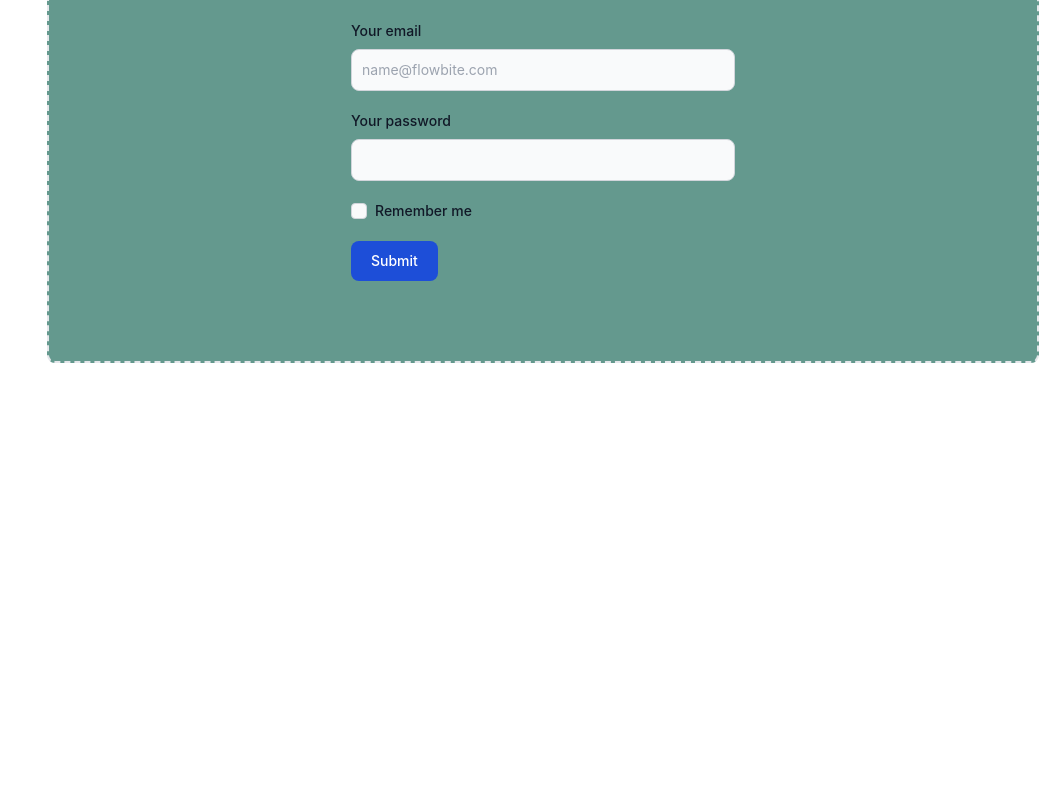
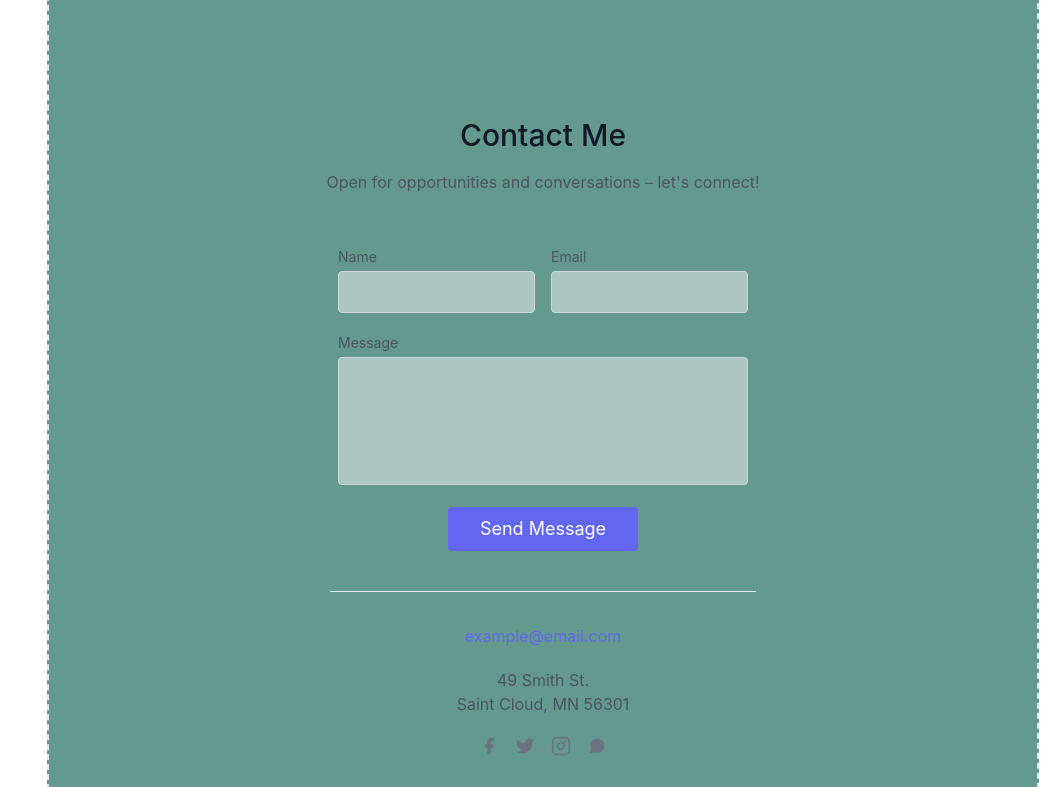
Before and after one commit to dhawansolanki/rajani-portfolio, a React (Create React App) app: page / in a window 1280 px wide. Shown: the part 4813-5600 px from the top of the page, without its empty margins (225-1280 px from the left). Before the commit the page ends 5192 px from the top, so only its background shows below. Built offline with nearby package versions, Linux system fonts and the light colour scheme; the HTML template or start-up script is replaced by a standard one.

Commit message:
Updated Contact Page

```diff
--- a/src/Contact.js
+++ b/src/Contact.js
@@ -6,27 +6,70 @@
     <div class="py-8 px-4 mx-auto max-w-screen-xl  lg:py-16 lg:px-12">
         <h1 class="mb-4 text-4xl font-extrabold tracking-tight leading-none text-gray-900 md:text-5xl lg:text-6xl dark:text-gray-900">Contact</h1>
 
-
-<form class="max-w-sm mx-auto">
-  <div class="mb-5">
-    <label for="email" class="block mb-2 text-sm font-medium text-gray-900 dark:text-white">Your email</label>
-    <input type="email" id="email" class="bg-gray-50 border border-gray-300 text-gray-900 text-sm rounded-lg focus:ring-blue-500 focus:border-blue-500 block w-full p-2.5 dark:bg-gray-700 dark:border-gray-600 dark:placeholder-gray-400 dark:text-white dark:focus:ring-blue-500 dark:focus:border-blue-500" placeholder="name@flowbite.com" required/>
+    <section class="text-gray-600 body-font relative">
+    <div class="container px-5 py-24 mx-auto">
+      <div class="flex flex-col text-center w-full mb-12">
+        <h1 class="sm:text-3xl text-2xl font-medium title-font mb-4 text-gray-900">Contact Me</h1>
+        <p class="lg:w-2/3 mx-auto leading-relaxed text-base">Open for opportunities and conversations – let's connect!</p>
+      </div>
+      <div class="lg:w-1/2 md:w-2/3 mx-auto">
+        <div class="flex flex-wrap -m-2">
+          <div class="p-2 w-1/2">
+            <div class="relative">
+              <label for="name" class="leading-7 text-sm text-gray-600">Name</label>
+              <input type="text" id="name" name="name" class="w-full bg-gray-100 bg-opacity-50 rounded border border-gray-300 focus:border-indigo-500 focus:bg-white focus:ring-2 focus:ring-indigo-200 text-base outline-none text-gray-700 py-1 px-3 leading-8 transition-colors duration-200 ease-in-out"/>
+            </div>
+          </div>
+          <div class="p-2 w-1/2">
+            <div class="relative">
+              <label for="email" class="leading-7 text-sm text-gray-600">Email</label>
+              <input type="email" id="email" name="email" class="w-full bg-gray-100 bg-opacity-50 rounded border border-gray-300 focus:border-indigo-500 focus:bg-white focus:ring-2 focus:ring-indigo-200 text-base outline-none text-gray-700 py-1 px-3 leading-8 transition-colors duration-200 ease-in-out"/>
+            </div>
+          </div>
+          <div class="p-2 w-full">
+            <div class="relative">
+              <label for="message" class="leading-7 text-sm text-gray-600">Message</label>
+              <textarea id="message" name="message" class="w-full bg-gray-100 bg-opacity-50 rounded border border-gray-300 focus:border-indigo-500 focus:bg-white focus:ring-2 focus:ring-indigo-200 h-32 text-base outline-none text-gray-700 py-1 px-3 resize-none leading-6 transition-colors duration-200 ease-in-out"></textarea>
+            </div>
+          </div>
+          <div class="p-2 w-full">
+            <button class="flex mx-auto text-white bg-indigo-500 border-0 py-2 px-8 focus:outline-none hover:bg-indigo-600 rounded text-lg">Send Message</button>
+          </div>
+          <div class="p-2 w-full pt-8 mt-8 border-t border-gray-200 text-center">
+            <a class="text-indigo-500">example@email.com</a>
+            <p class="leading-normal my-5">49 Smith St.
+              <br/>Saint Cloud, MN 56301
+            </p>
+            <span class="inline-flex">
+              <a class="text-gray-500">
+                <svg fill="currentColor" stroke-linecap="round" stroke-linejoin="round" stroke-width="2" class="w-5 h-5" viewBox="0 0 24 24">
+                  <path d="M18 2h-3a5 5 0 00-5 5v3H7v4h3v8h4v-8h3l1-4h-4V7a1 1 0 011-1h3z"></path>
+                </svg>
+              </a>
+              <a class="ml-4 text-gray-500">
+                <svg fill="currentColor" stroke-linecap="round" stroke-linejoin="round" stroke-width="2" class="w-5 h-5" viewBox="0 0 24 24">
+                  <path d="M23 3a10.9 10.9 0 01-3.14 1.53 4.48 4.48 0 00-7.86 3v1A10.66 10.66 0 013 4s-4 9 5 13a11.64 11.64 0 01-7 2c9 5 20 0 20-11.5a4.5 4.5 0 00-.08-.83A7.72 7.72 0 0023 3z"></path>
+                </svg>
+              </a>
+              <a class="ml-4 text-gray-500">
+                <svg fill="none" stroke="currentColor" stroke-linecap="round" stroke-linejoin="round" stroke-width="2" class="w-5 h-5" viewBox="0 0 24 24">
+                  <rect width="20" height="20" x="2" y="2" rx="5" ry="5"></rect>
+                  <path d="M16 11.37A4 4 0 1112.63 8 4 4 0 0116 11.37zm1.5-4.87h.01"></path>
+                </svg>
+              </a>
+              <a class="ml-4 text-gray-500">
+                <svg fill="currentColor" stroke-linecap="round" stroke-linejoin="round" stroke-width="2" class="w-5 h-5" viewBox="0 0 24 24">
+                  <path d="M21 11.5a8.38 8.38 0 01-.9 3.8 8.5 8.5 0 01-7.6 4.7 8.38 8.38 0 01-3.8-.9L3 21l1.9-5.7a8.38 8.38 0 01-.9-3.8 8.5 8.5 0 014.7-7.6 8.38 8.38 0 013.8-.9h.5a8.48 8.48 0 018 8v.5z"></path>
+                </svg>
+              </a>
+            </span>
+          </div>
+        </div>
+      </div>
+    </div>
+  </section>
   </div>
-  <div class="mb-5">
-    <label for="password" class="block mb-2 text-sm font-medium text-gray-900 dark:text-white">Your password</label>
-    <input type="password" id="password" class="bg-gray-50 border border-gray-300 text-gray-900 text-sm rounded-lg focus:ring-blue-500 focus:border-blue-500 block w-full p-2.5 dark:bg-gray-700 dark:border-gray-600 dark:placeholder-gray-400 dark:text-white dark:focus:ring-blue-500 dark:focus:border-blue-500" required/>
   </div>
-  <div class="flex items-start mb-5">
-    <div class="flex items-center h-5">
-      <input id="remember" type="checkbox" value="" class="w-4 h-4 border border-gray-300 rounded bg-gray-50 focus:ring-3 focus:ring-blue-300 dark:bg-gray-700 dark:border-gray-600 dark:focus:ring-blue-600 dark:ring-offset-gray-800 dark:focus:ring-offset-gray-800" required/>
-    </div>
-    <label for="remember" class="ms-2 text-sm font-medium text-gray-900 dark:text-gray-300">Remember me</label>
-  </div>
-  <button type="submit" class="text-white bg-blue-700 hover:bg-blue-800 focus:ring-4 focus:outline-none focus:ring-blue-300 font-medium rounded-lg text-sm w-full sm:w-auto px-5 py-2.5 text-center dark:bg-blue-600 dark:hover:bg-blue-700 dark:focus:ring-blue-800">Submit</button>
-</form>
-
-        </div>
-    </div>
   )
 }
 
```
